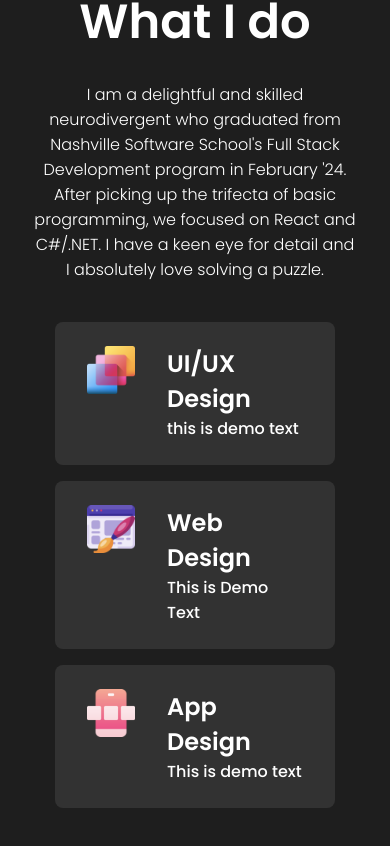
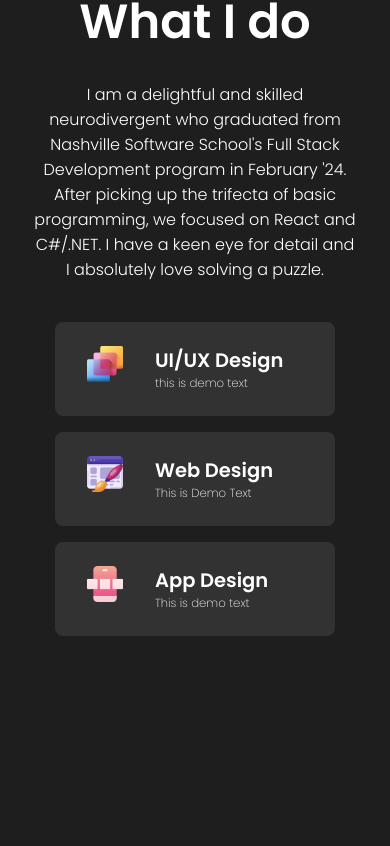
Before and after one commit to Foxglovery/portfolio, a React (Create React App) app: page / in a window 390 px wide. Shown: the part 922-1768 px from the top of the page. After the commit the page ends 1598 px from the top, so only its background shows below. Built offline with nearby package versions, Linux system fonts and the light colour scheme.

Commit message:
finished skills

```diff
--- a/src/components/Skills/Skills.css
+++ b/src/components/Skills/Skills.css
@@ -50,3 +50,26 @@
   width: 3rem;
   margin-right: 2rem;
 }
+
+.skillBarText > p {
+  font-size: 0.9rem;
+  font-weight: 200;
+}
+
+@media screen and (max-width: 720px) {
+  .skillBarText > p {
+    font-size: 2vw;
+  }
+}
+@media screen and (max-width: 480px) {
+  .skillBarText > p {
+    font-size: 3vw;
+  }
+  .skillBarImg {
+    height: 2.25rem;
+    width: 2.25rem;
+  }
+  .skillBarText > h2 {
+    font-size: 5vw;
+  }
+}
```
